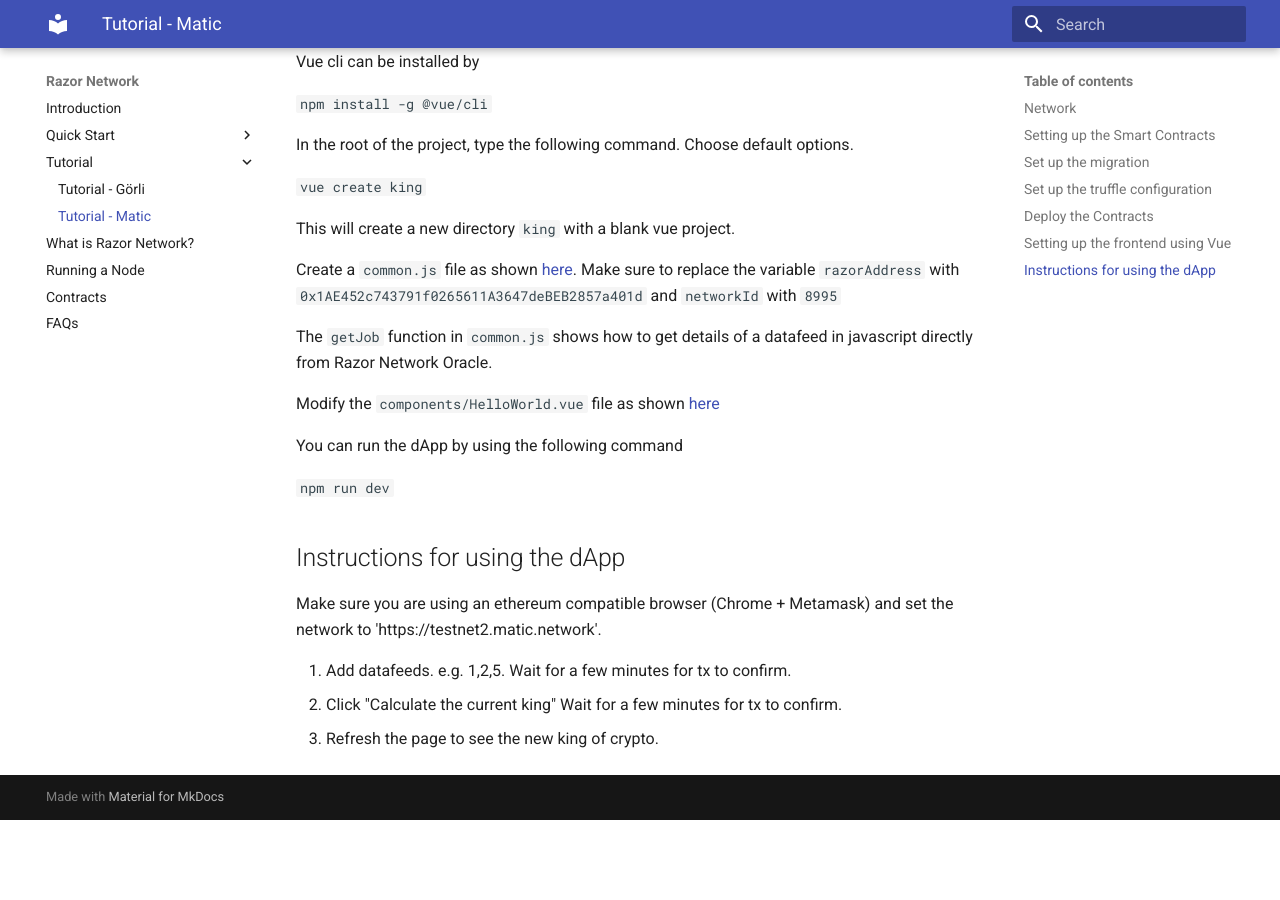
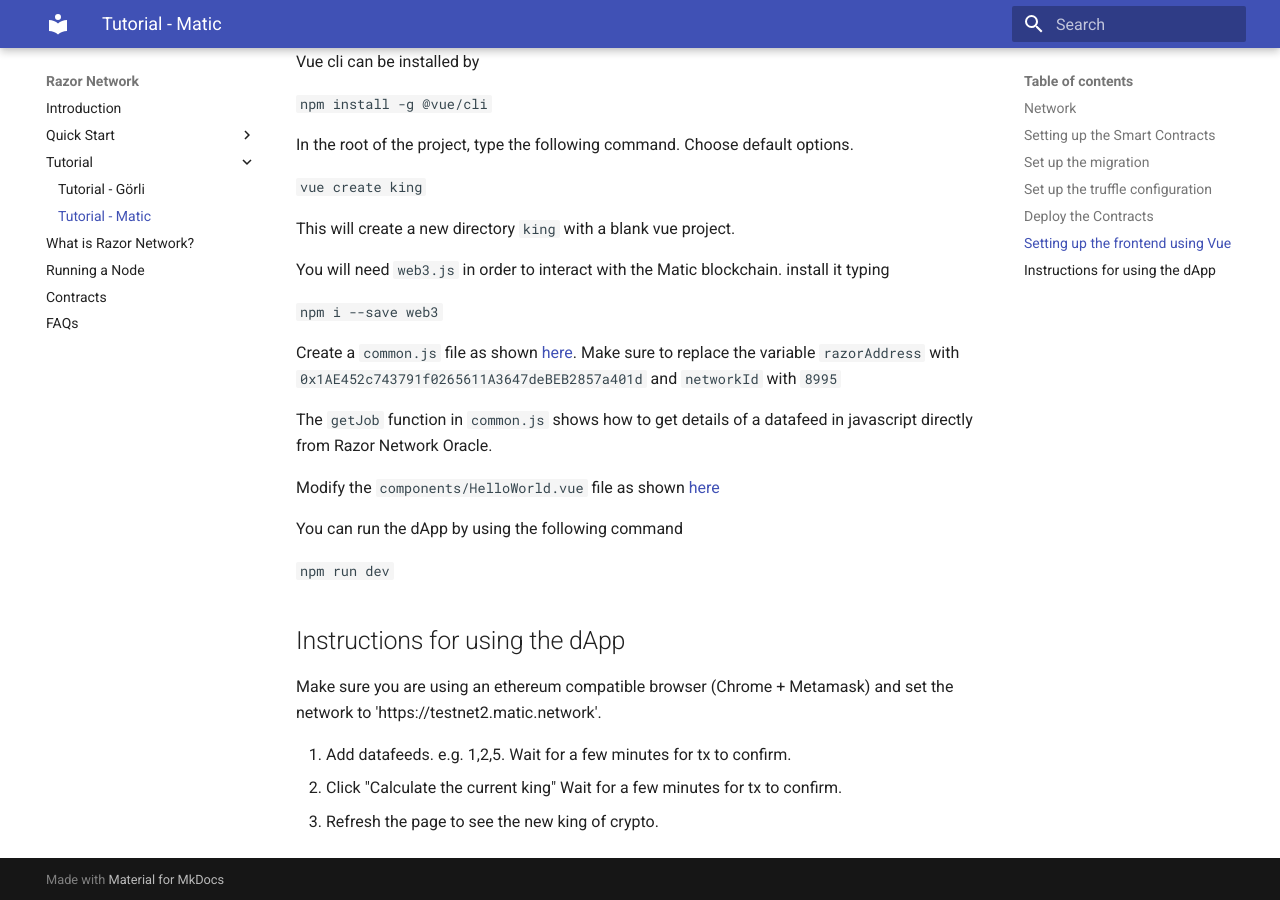
Before and after one commit to razor-network/docs, an MkDocs documentation site: the page built from docs/Tutorial/Matic.md, in a window 1280 px wide and 900 px high, scrolled down 3943 px. Built offline with MkDocs 1.6.1 and Material for MkDocs 9.7.7, drawn with Linux system fonts in a browser that asks for light colours; before the commit the page ends 4763 px from its top, so only the background shows below that.

Commit message:
add web3

```diff
--- a/docs/Tutorial/Matic.md
+++ b/docs/Tutorial/Matic.md
@@ -146,6 +146,10 @@
 
 This will create a new directory `king` with a blank vue project.
 
+You will need `web3.js` in order to interact with the Matic blockchain. install it typing
+
+`npm i --save web3`
+
 Create a `common.js` file as shown [here](https://github.com/razor-network/king-of-crypto/blob/master/king/src/utils/common.js). Make sure to replace the variable `razorAddress` with `0x1AE452c743791f0265611A3647deBEB2857a401d` and `networkId` with `8995`
 
 The `getJob` function in `common.js` shows how to get details of a datafeed in javascript directly from Razor Network Oracle.
```
